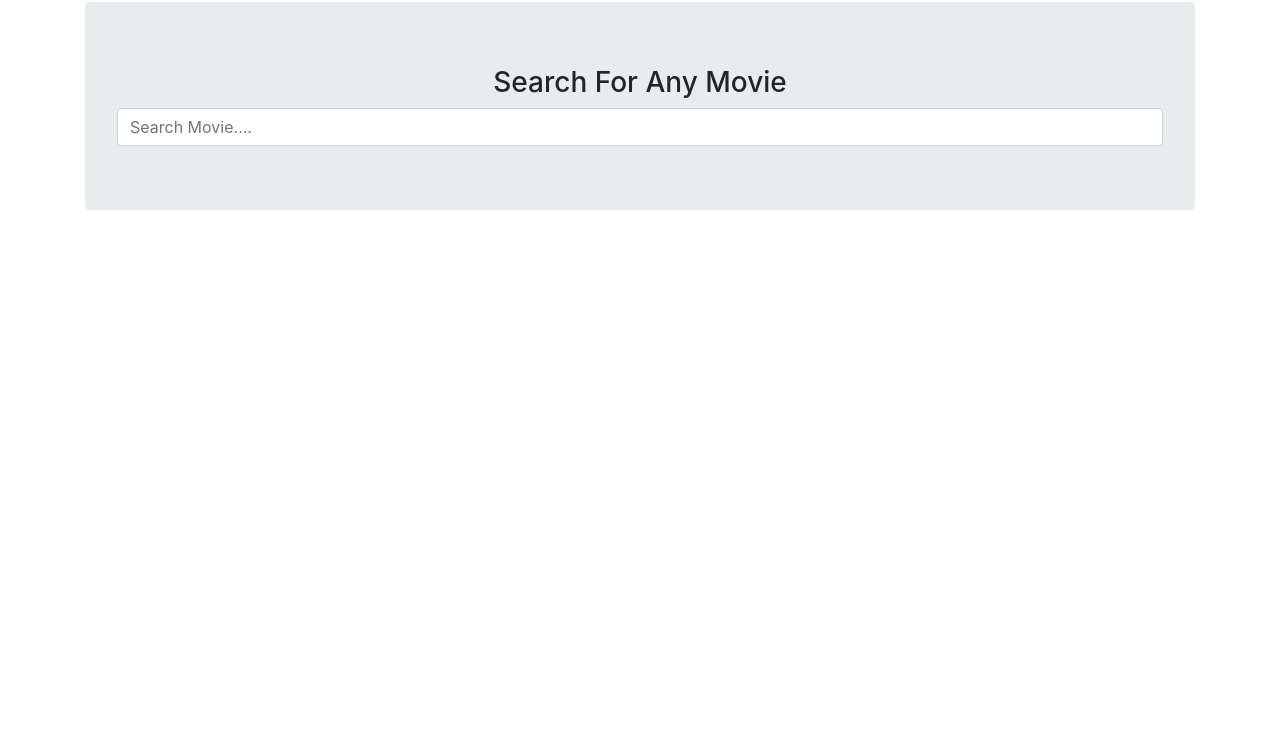
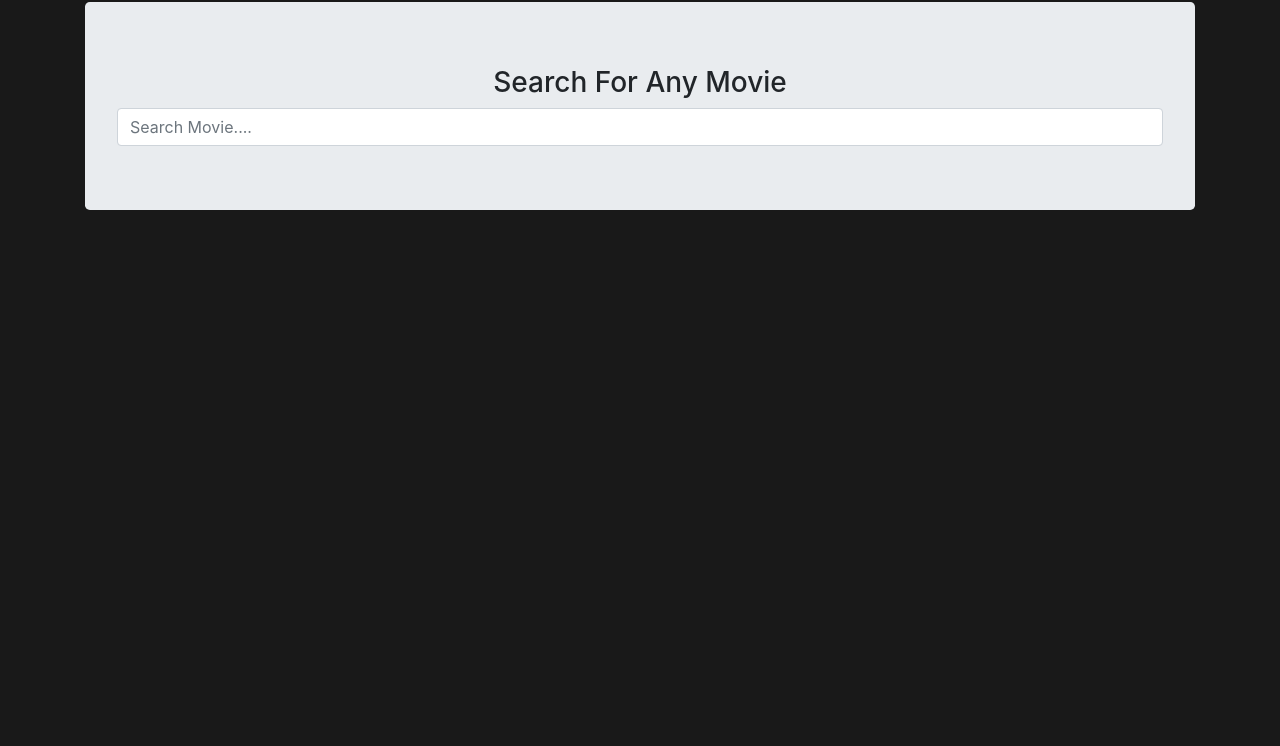
Before and after one commit to carlosalfonzo33/MovieInfo, a plain HTML site: page index.html in a window 1280 px wide. Shown: the part 54-800 px from the top of the page. Drawn offline with Linux system fonts and the light colour scheme.

Commit message:
made css style changes to background

```diff
--- a/css/style.css
+++ b/css/style.css
@@ -11,3 +11,7 @@
     height: 240px;
   }
 }
+
+body {
+    background-color: rgba(0,0,0,.9);
+}
```
